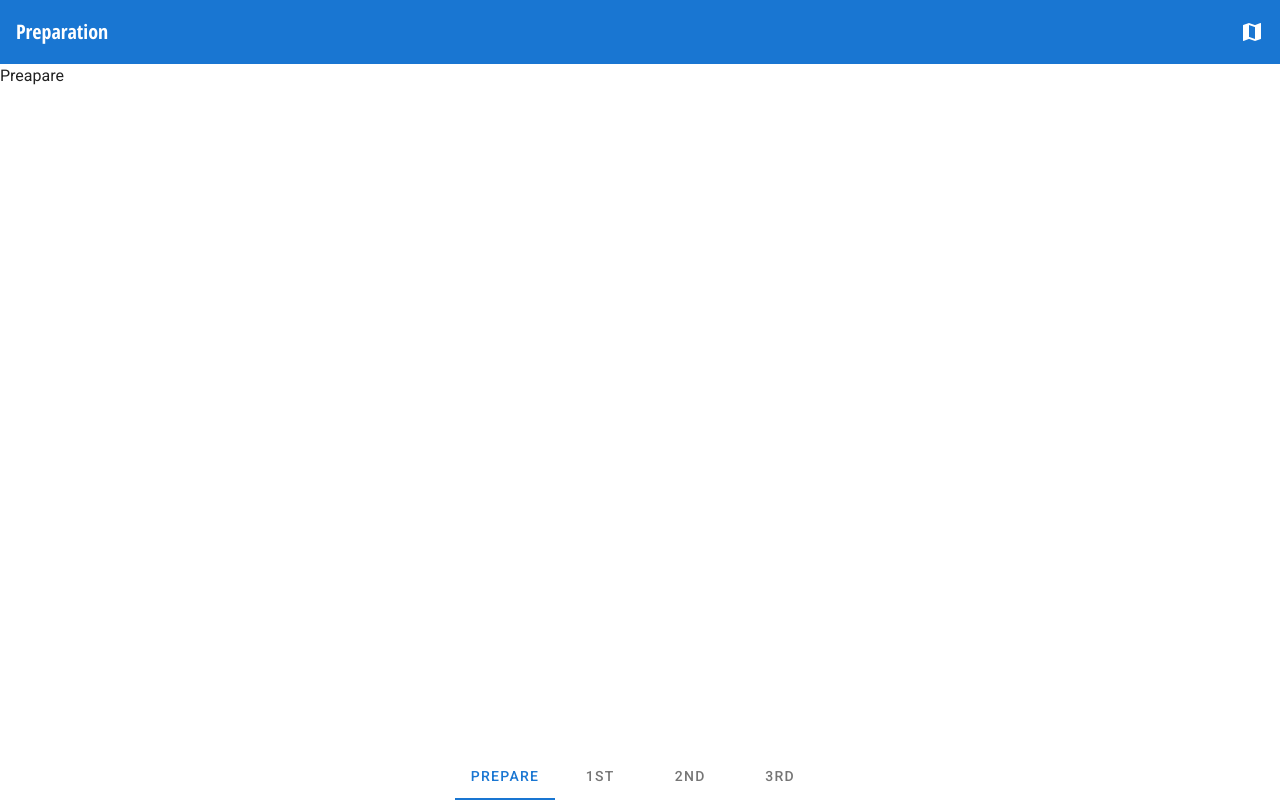
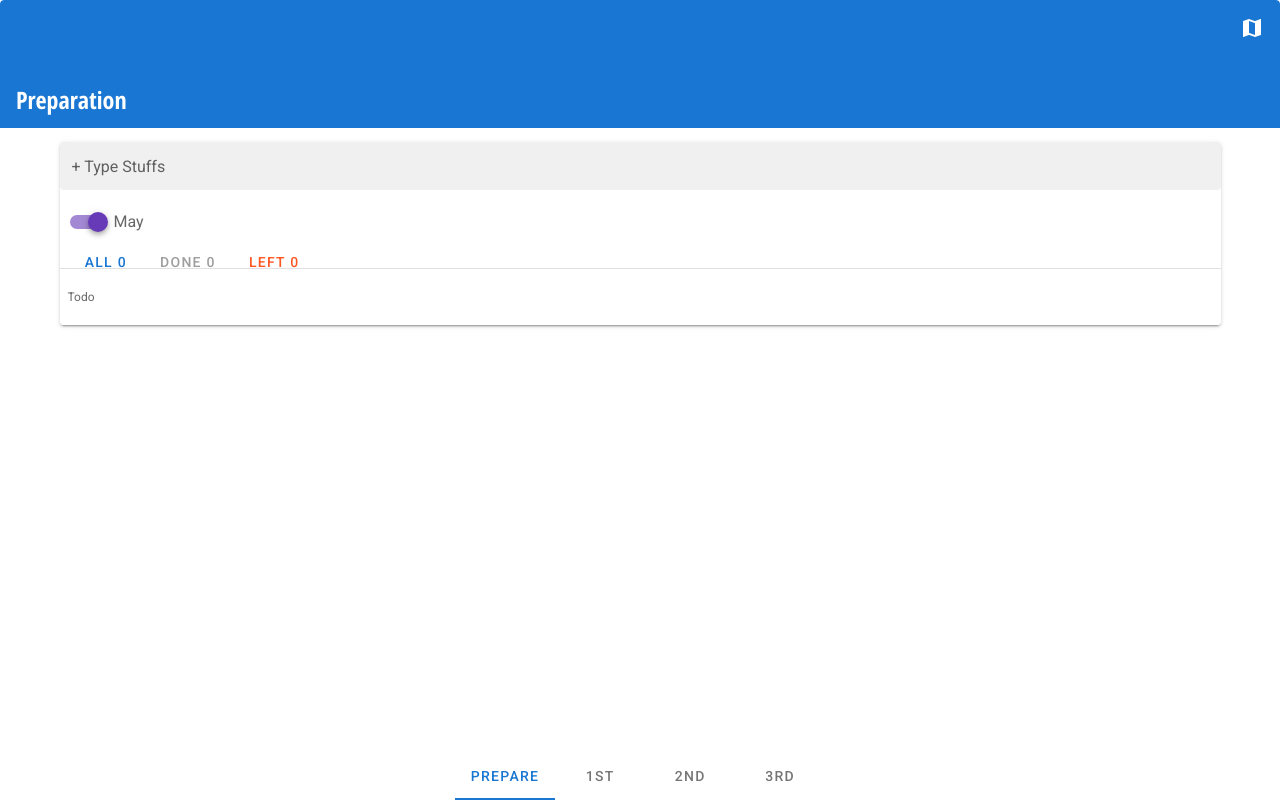
Before and after one commit to sungnung/Jezz, a Vue app: page / in a window 1280 px wide. Built offline with nearby package versions, Linux system fonts and the light colour scheme.

Commit message:
Add Preparation

```diff
--- a/src/components/Jezz.vue
+++ b/src/components/Jezz.vue
@@ -1,35 +1,25 @@
 <template>
     <div>
-     <v-app-bar
-      app
-      :color="color"
-        flat
-        dark
-    >
-      <!-- <v-toolbar-title :class="Title.color + ' font-weight-bold' ">{{Title.text}}</v-toolbar-title> -->
+        <v-card class="overflow-hidden" flat>
+            <v-app-bar absolute :color="color" dark shrink-on-scroll elevate-on-scroll prominent scroll-target="#scrolling-techniques">
                 <v-toolbar-title :class="'title_font' ">{{Title.text}}</v-toolbar-title>
                 <v-spacer></v-spacer>
-      <v-btn icon dark>
+                <v-btn icon>
                     <v-icon>mdi-map</v-icon>
                 </v-btn>
             </v-app-bar>
-
-        <Preapare v-if="days===0"/>
-        <Timeline :day="days" v-else/>
-
-      <v-tabs
-      v-model="days"
-        style="position: absolute; bottom: 0px;"
-        background-color="white"
-        :color="color"
-        centered
-
-      >
+            <v-sheet id="scrolling-techniques" class="overflow-y-auto" max-height="600">
+                <v-container style="height: 1000px; margin-top:130px;">
+                    <Preapare v-if="days===0" />
+                    <Timeline :day="days" v-else />
+                </v-container>
+            </v-sheet>
+        </v-card>
+        <v-tabs v-model="days" style="position: absolute; bottom: 0px;" background-color="white" :color="color" centered>
             <v-tab>Prepare</v-tab>
             <v-tab>1st</v-tab>
             <v-tab>2nd</v-tab>
             <v-tab>3rd</v-tab>
-
         </v-tabs>
     </div>
 </template>
--- a/src/components/Preapare.vue
+++ b/src/components/Preapare.vue
@@ -1,7 +1,48 @@
 <template>
-  <div>
-    Preapare
-  </div>
+    <v-card class="">
+
+        <v-text-field
+          name="name"
+          label="+ Type Stuffs"
+          id="id"
+          solo-inverted
+          flat
+          hide-details
+          color="pirmaty"
+          background-color="pirmaty"
+          v-model="New_item_text"
+          @keyup.native.enter="ADD_item(New_item_text)"
+        ></v-text-field>
+         <v-switch :label="is_May ? 'May' : 'Dani'" color="deep-purple" v-model="is_May" class="ml-2"></v-switch>
+          <v-row class="ml-2">
+            <v-btn text class="primary--text">ALL {{count.all}}</v-btn>
+            <v-btn text class="grey--text">done {{count.done}}</v-btn>
+            <v-btn text class="deep-orange--text">left {{count.left}}</v-btn>
+          </v-row>
+
+        <v-divider></v-divider>
+          <v-list dense>
+      <v-subheader>Todo</v-subheader>
+      <v-list-item-group v-model="item" color="primary">
+        <v-list-item
+          v-for="(item, i) in items"
+          :key="i"
+          @click="item.is_done= !item.is_done"
+        >
+          <v-list-item-icon>
+            <v-icon v-if="item.is_done" color="grey">mdi-checkbox-marked</v-icon>
+            <v-icon v-else>mdi-checkbox-blank-outline</v-icon>
+          </v-list-item-icon>
+          <v-list-item-content :style="done_style(item.is_done)">
+            <v-list-item-title v-text="item.text"></v-list-item-title>
+            <v-list-item-subtitle v-text="item.time"></v-list-item-subtitle>
+
+          </v-list-item-content>
+        </v-list-item>
+      </v-list-item-group>
+    </v-list>
+      </v-card>
+
 </template>
 
 <script>
@@ -12,10 +53,74 @@ export default {
     },
     data () {
         return {
-          year: 2020
+          New_item_text:'',
+          is_May:true,
+
         }
     },
     computed: {
+        count(){
+            return this.counter()
+        },
+        items(){
+            if(this.is_May) return this.$store.state.May_items
+            return this.$store.state.Dani_items
+        }
+    },
+    created () {
+    },
+    methods:{
+        ADD_item(text){
+            if (!text) return ''
+            let duplecated = false
+            this.items.forEach(item=>{
+                if (item.text === text) duplecated=true
+            })
+            if (duplecated) return ''
+
+            let time = new Date
+            time = this.Format(time)
+
+            if (this.is_May){
+                this.$store.commit('ADD_May_item', {is_done:false,text:text,time:time})
+            } else{
+                this.$store.commit('ADD_Dani_item', {is_done:false,text:text,time:time})
+            }
+            this.New_item_text = ''
+        },
+
+        // Utils
+        counter(){
+            let all = this.items.length
+            let done = this.items.filter(item=>{return item.is_done}).length
+
+            return {all:all, done:done, left:all-done}
+        },
+        done_style(is_done){
+            if(is_done) return 'text-decoration:line-through;color:grey;'
+            return ''
+        },
+        Format(d){
+            var months = ["Jan", "Feb", "Mar", "Apr", "May", "Jun", "Jul", "Aug", "Sep", "Oct", "Nov", "Dec"];
+            var days = ["Sunday", "Monday", "Tuesday", "Wednesday", "Thursday", "Friday", "Saturday"];
+
+            var day = days[d.getDay()];
+            var hr = d.getHours();
+            var min = d.getMinutes();
+            if (min < 10) {
+                min = "0" + min;
+            }
+            var ampm = "am";
+            if( hr > 12 ) {
+                hr -= 12;
+                ampm = "pm";
+            }
+            var date = d.getDate();
+            var month = months[d.getMonth()];
+            var year = d.getFullYear();
+
+            return `${month}, ${date} ${hr}:${min} ${ampm}`
+        }
     }
 }
 </script>
--- a/src/store/index.js
+++ b/src/store/index.js
@@ -5,18 +5,20 @@ Vue.use(Vuex)
 
 export default new Vuex.Store({
   state: {
-    ForecastResult:{
-        clouds: {},
-        wind: {},
-        main: {},
-        weather: [{}],
-        name: '',
-        sys: {}
-    },
+    May_items:[
+    ],
+    Dani_items:[
+    ],
     refresh:false,
 
   },
   mutations: {
+    ADD_May_item (state, item) {
+        state.May_items.push(item)
+    },
+    ADD_Dani_item (state, item) {
+        state.Dani_items.push(item)
+    },
   },
   actions: {
   },
```
Lines whose indentation alone changed are shown as unchanged.
